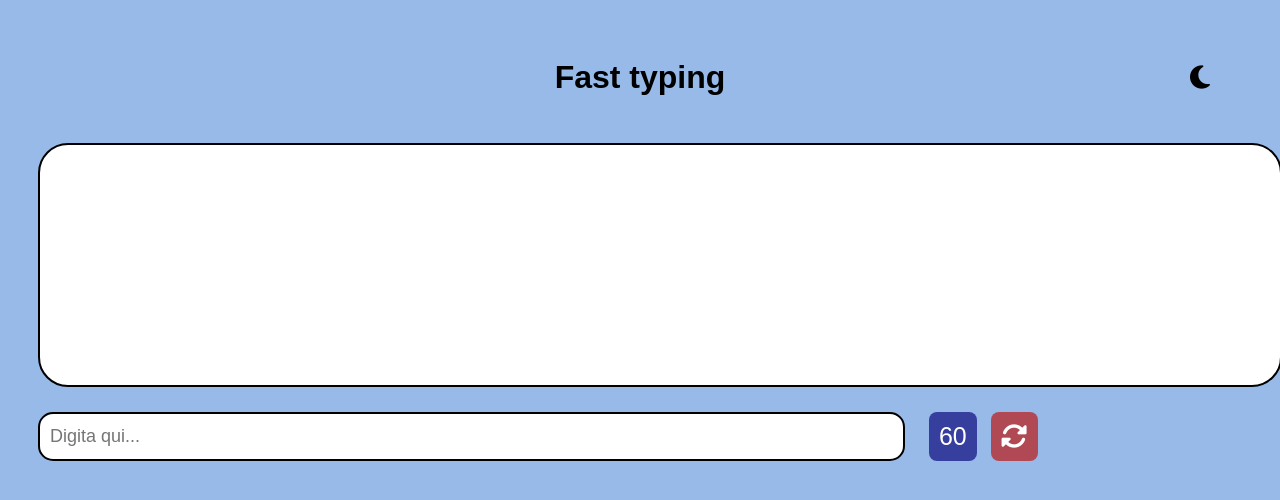
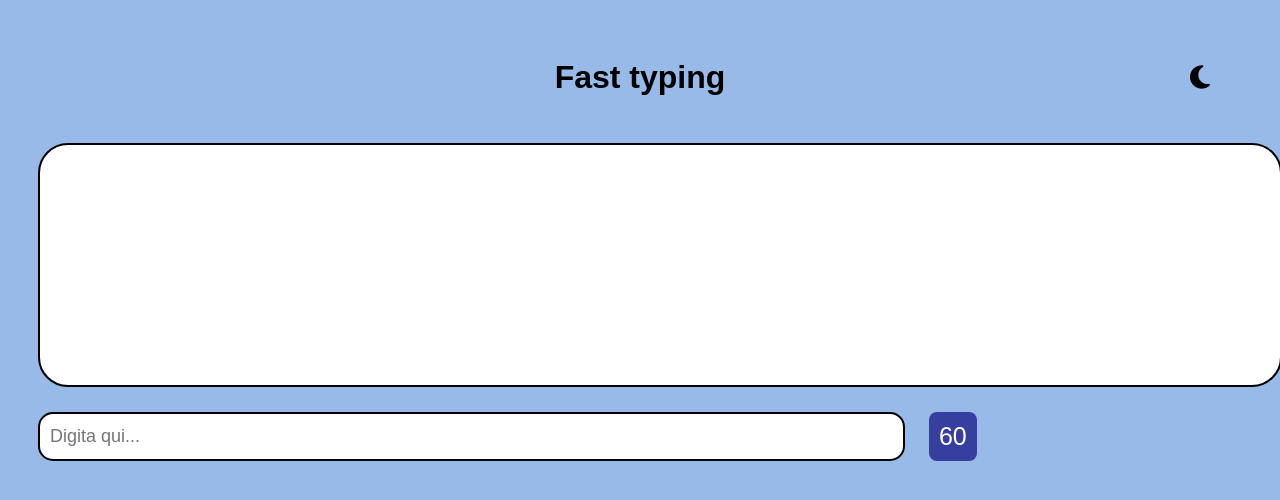
Before and after one commit to gisolfi02/DiscordBot, a website: page web/index.html in a window 1280 px wide. Drawn offline with Linux system fonts and the light colour scheme; no server answers.

Commit message:
modifiche

```diff
--- a/web/index.html
+++ b/web/index.html
@@ -21,7 +21,7 @@
     <input id="inputBox" type="text" placeholder="Digita qui..." autofocus />
     <div id="info">
       <div id="timer"> 60</div>
-      <button id="restart-button"><i class="fa-solid fa-rotate fa-2xl"></i></button>
+      <!-- <button id="restart-button"><i class="fa-solid fa-rotate fa-2xl"></i></button> -->
     </div>
     </div>
     <div id="results"></div>
--- a/web/script.js
+++ b/web/script.js
@@ -137,7 +137,7 @@ async function endGame() {
 
 /**
  * Riavvia il gioco resettando il timer, gli indici, i risultati e la casella di input.
- */
+
 async function restartGame() {
   try{
     // Resetta il timer
@@ -170,6 +170,7 @@ async function restartGame() {
     console.error("Errore nel riavvio del gioco:", err);
   }
 }
+  */
 
 /**
  * Gestisce gli eventi della tastiera fisica.
```
